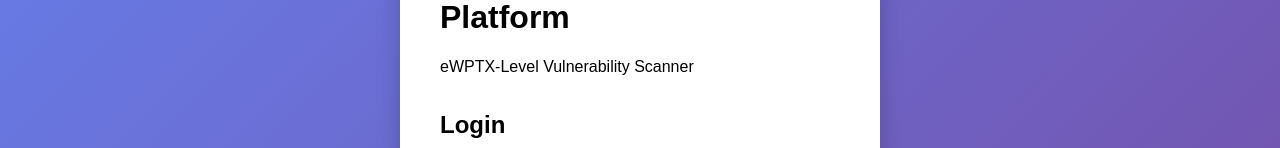
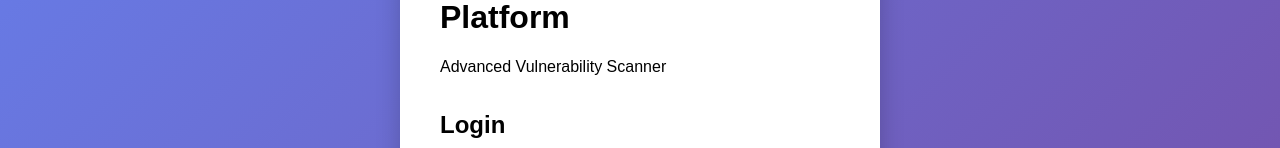
Before and after one commit to DarkHexSage/website_security_scanner, a React (Create React App) app in the folder frontend/: page / in a window 1280 px wide. Shown: the part 187-335 px from the top of the page. Built offline with nearby package versions, Linux system fonts and the light colour scheme.

Commit message:
fix: update description in App component for clarity

```diff
--- a/frontend/src/App.js
+++ b/frontend/src/App.js
@@ -222,7 +222,7 @@ function App() {
       <div style={styles.container}>
         <div style={styles.authBox}>
           <h1>🛡️ Security Audit Platform</h1>
-          <p>eWPTX-Level Vulnerability Scanner</p>
+          <p>Advanced Vulnerability Scanner</p>
 
           {error && <div style={styles.error}>{error}</div>}
 
```
